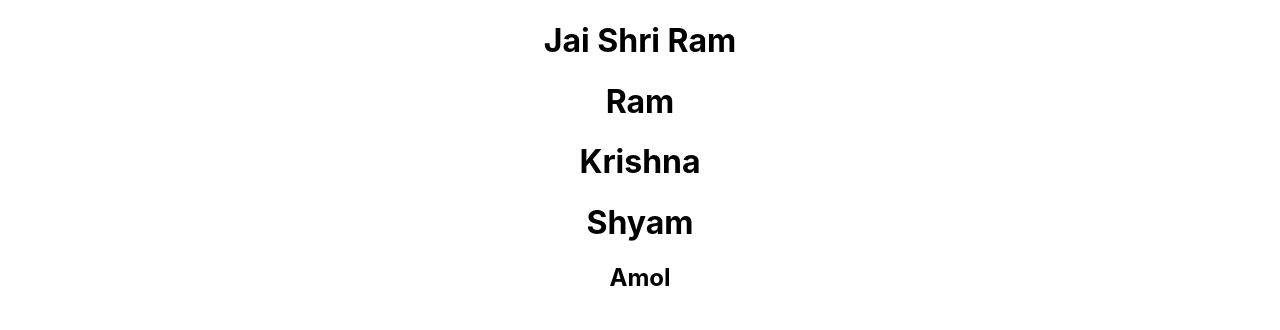
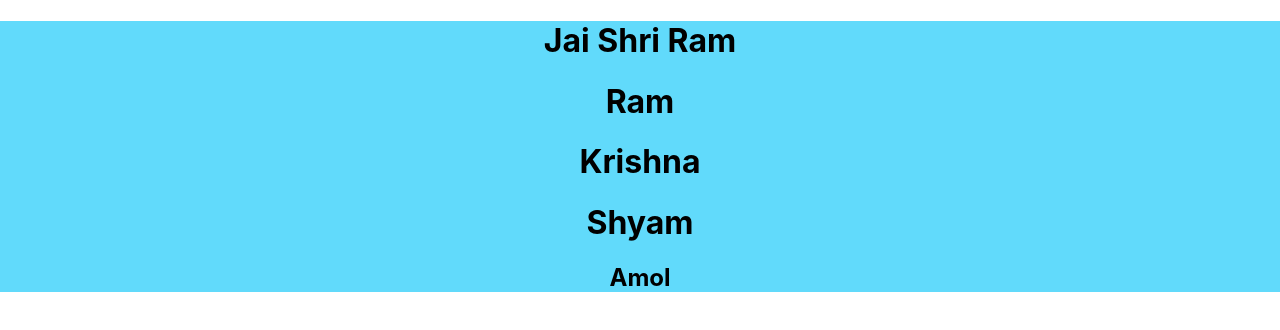
Before and after one commit to amolbajpai/react-demo, a React (Create React App) app: page / in a window 1280 px wide. Shown: the top 330 px of the page. Built offline with nearby package versions, Linux system fonts and the light colour scheme.

Commit message:
Use of new CSS class

```diff
--- a/src/App.css
+++ b/src/App.css
@@ -36,3 +36,10 @@
     transform: rotate(360deg);
   }
 }
+
+.main{
+  max-width: 1320;
+  margin: auto;
+  background-color: #61dafb;
+  text-align: center;
+}
--- a/src/App.js
+++ b/src/App.js
@@ -8,7 +8,7 @@ function App() {
     "address" : "Noida"
   }
   return (
-    <div className="App">
+    <div className="main">
       <h1>Jai Shri Ram</h1>
       {names.map((v) => {
         return (
```
